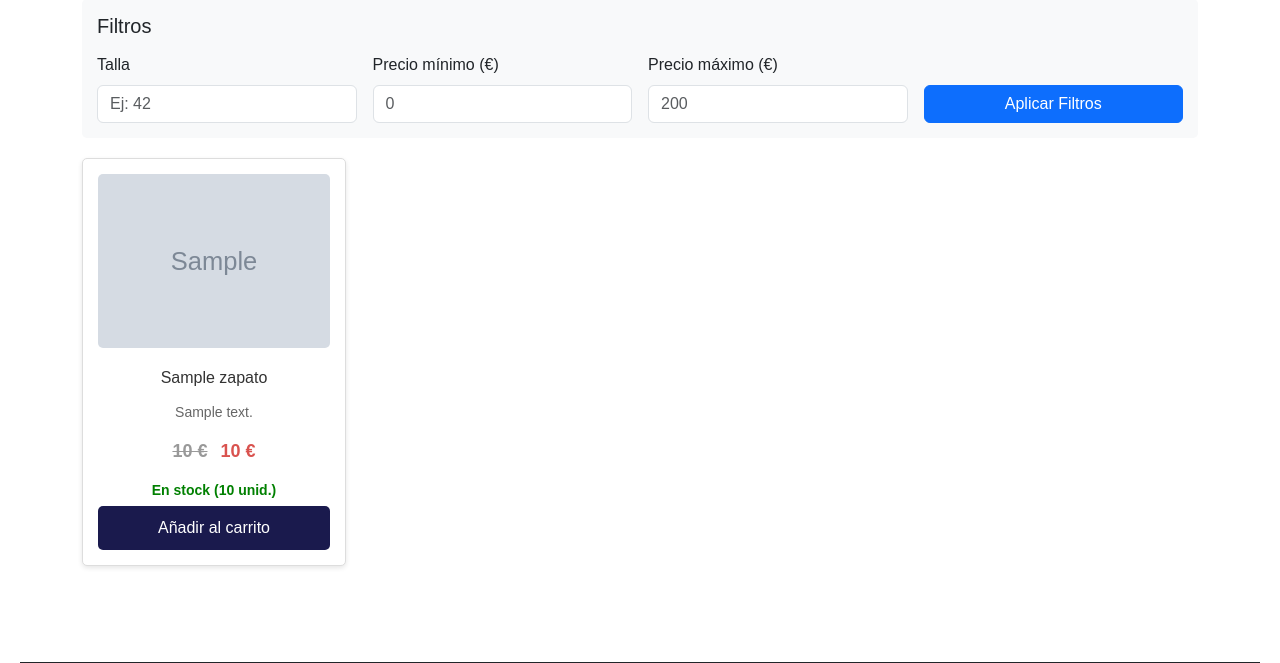
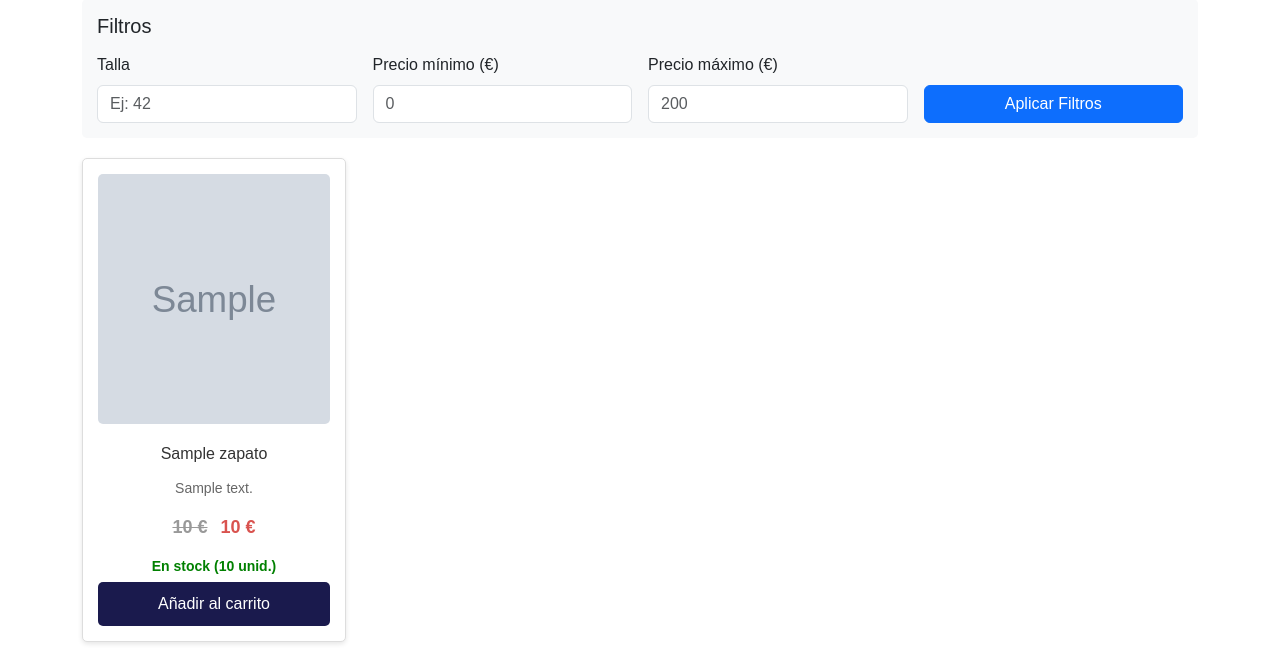
Before and after one commit to miniluz/tienda-calzados-marilo, a Django app: page /catalog/ in a window 1280 px wide. Shown: the part 197-860 px from the top of the page. Run offline with Django 5.2, Linux system fonts and the light colour scheme; tables that the repository leaves empty hold one stand-in row (values such as "Sample post"); grey boxes marked "Sample" are stand-in pictures; parts of the project's set-up code (start-up, migrations or seed data) failed here and were passed over.

Commit message:
fix: :bug: Add CSS cropping to make product images square

```diff
--- a/catalog/templates/catalog/zapato_list.html
+++ b/catalog/templates/catalog/zapato_list.html
@@ -39,8 +39,10 @@
     }
 
     .product-card img {
-        max-width: 100%;
-        height: auto;
+        width: 100%;
+        height: 250px;
+        object-fit: cover;
+        object-position: center;
         margin-bottom: 10px;
         border-radius: 5px;
     }
```
